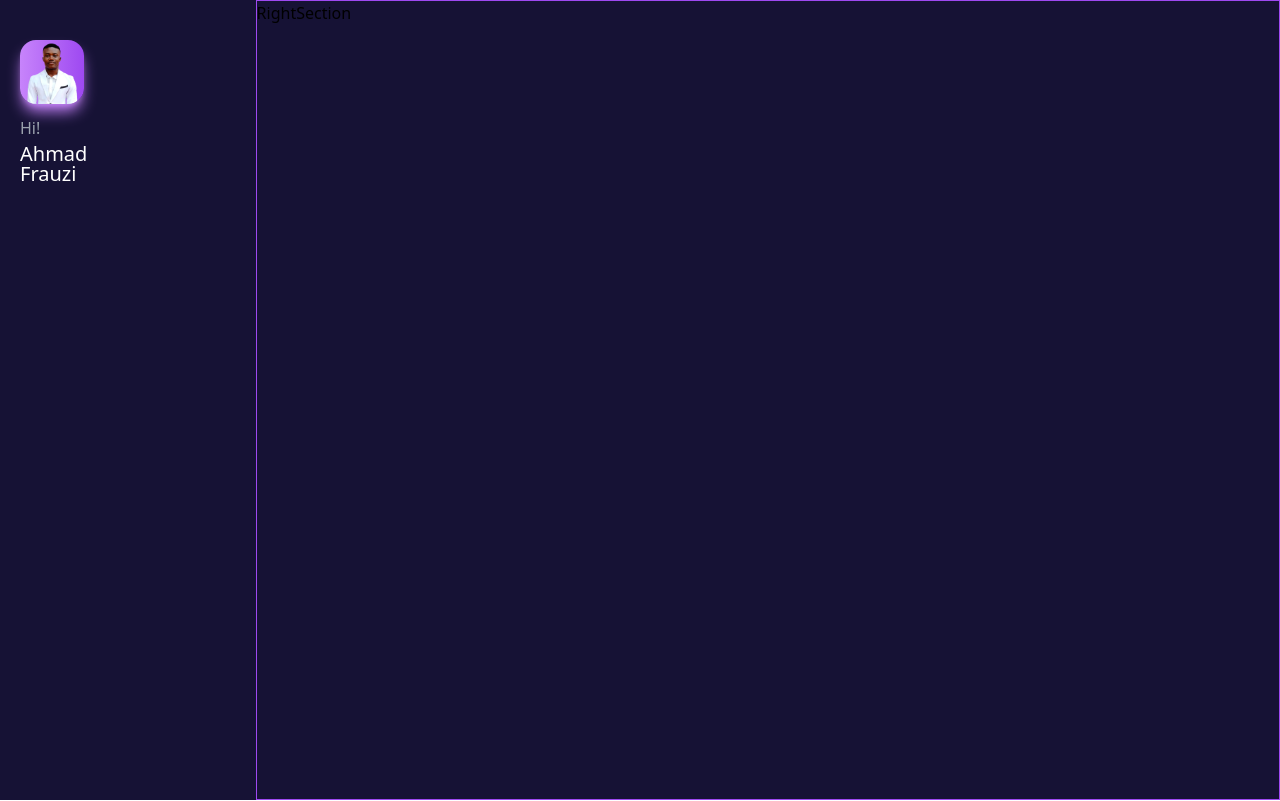
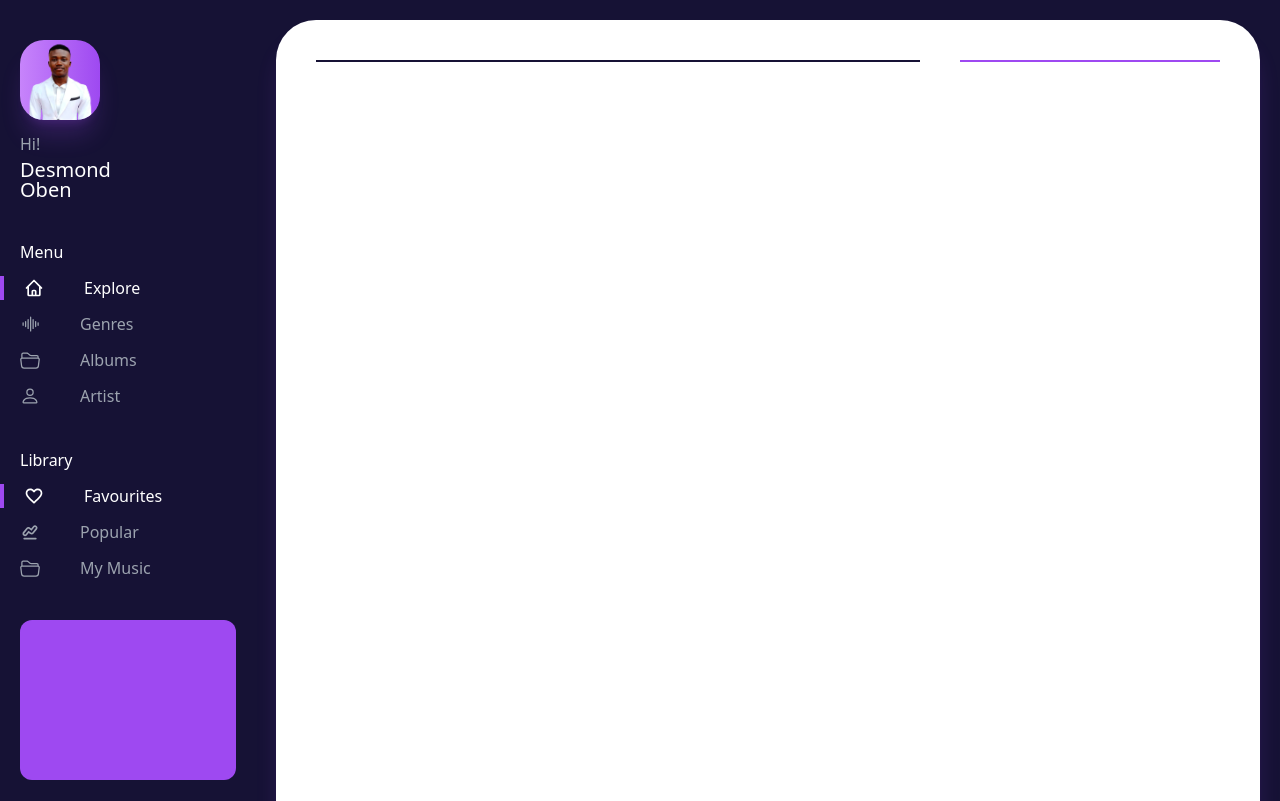
Before and after one commit to obendesmond/musicapp-dashboard, a React (Create React App) app: page / in a window 1280 px wide. Shown: the top 801 px of the page. Built offline with nearby package versions, Linux system fonts and the light colour scheme.

Commit message:
finish outlining out the left section starting the right section design

```diff
--- a/package.json
+++ b/package.json
@@ -11,6 +11,7 @@
     "framer-motion": "^6.2.8",
     "react": "^17.0.2",
     "react-dom": "^17.0.2",
+    "react-icons": "^4.3.1",
     "react-scripts": "5.0.0",
     "react-visibility-sensor": "^5.1.1",
     "web-vitals": "^2.1.4"
--- a/src/App.js
+++ b/src/App.js
@@ -3,11 +3,11 @@ import RightSection from "./sections/RightSection";
 
 function App() {
   return (
-    <div className="bg-myDark h-[100vh] w-[100vw] flex">
+    <div className="bg-myDark h-[auto] w-[100%] min-h-[100vh] flex">
       <div className="flex-[0.2]">
         <LeftSection />
       </div>
-      <div className="flex-[0.8] border border-myMain">
+      <div className="flex-[0.8]">
         <RightSection />
       </div>
     </div>
--- /dev/null
+++ b/src/components/MenuHeader.js
@@ -0,0 +1,20 @@
+import React from "react";
+
+const profile = require("../assets/desmond.png");
+
+export default function MenuHeader() {
+  return (
+    <div className="px-5">
+      <div className="h-20 w-20 rounded-3xl bg-gradient-to-l from-myMain to-myLightMain overflow-hidden shadow-xl shadow-myMain/20">
+        <img src={profile} alt="profile" />
+      </div>
+      <p className="text-gray-400 mt-3">
+        Hi!{" "}
+        <span className="block mt-1 leading-5 text-bold text-white text-xl">
+          Desmond <br />
+          Oben
+        </span>
+      </p>
+    </div>
+  );
+}
--- /dev/null
+++ b/src/components/MenuSection.js
@@ -0,0 +1,13 @@
+import React from "react";
+import SingleMenu from "./SingleMenu";
+
+export default function MenuSection({ title, menuItems }) {
+  return (
+    <div className="flex flex-col space-y-3">
+      <p className="text-white px-5">{title}</p>
+      {menuItems.map(({ Icon, title }, index) => (
+        <SingleMenu key={index} Icon={Icon} index={index} title={title} />
+      ))}
+    </div>
+  );
+}
--- /dev/null
+++ b/src/components/SingleMenu.js
@@ -0,0 +1,21 @@
+import React from "react";
+
+export default function SingleMenu({ Icon, title, index }) {
+  const handleMenuClick = () => {
+    console.log(`you clicked ${title}`);
+  };
+
+  console.log(index);
+
+  return (
+    <div
+      onClick={handleMenuClick}
+      className={`flex flex-row justify-start cursor-pointer px-5 items-center text-gray-400 ${
+        index === 0 ? "border-l-4 text-white border-myMain" : ""
+      }`}
+    >
+      {Icon && <Icon className="mr-10 text-xl" />}
+      {title}
+    </div>
+  );
+}
--- /dev/null
+++ b/src/data/menuData.js
@@ -0,0 +1,38 @@
+import { HiOutlineHome } from "react-icons/hi";
+import { BsSoundwave, BsFolder2Open, BsPerson } from "react-icons/bs";
+import { MdOutlineFavoriteBorder } from "react-icons/md";
+import { TiChartLineOutline } from "react-icons/ti";
+
+export const menuItems = [
+  {
+    Icon: HiOutlineHome,
+    title: "Explore",
+  },
+  {
+    Icon: BsSoundwave,
+    title: "Genres",
+  },
+  {
+    Icon: BsFolder2Open,
+    title: "Albums",
+  },
+  {
+    Icon: BsPerson,
+    title: "Artist",
+  },
+];
+
+export const libraryItems = [
+  {
+    Icon: MdOutlineFavoriteBorder,
+    title: "Favourites",
+  },
+  {
+    Icon: TiChartLineOutline,
+    title: "Popular",
+  },
+  {
+    Icon: BsFolder2Open,
+    title: "My Music",
+  },
+];
--- a/src/sections/LeftSection.js
+++ b/src/sections/LeftSection.js
@@ -1,20 +1,20 @@
 import React from "react";
-const profile = require("../assets/desmond.png");
+import MenuSection from "../components/MenuSection";
+import MenuHeader from "../components/MenuHeader";
+import { menuItems, libraryItems } from "../data/menuData";
 
 export default function LeftSection() {
   return (
-    <div className="flex flex-col space-y-10 py-10 px-5">
-      <div>
-        <div className="h-16 w-16 rounded-2xl bg-gradient-to-l from-myMain to-myLightMain overflow-hidden shadow-lg shadow-myLightMain">
-          <img src={profile} alt="profile" />
-        </div>
-        <p className="text-gray-400 mt-3">
-          Hi!{" "}
-          <span className="block mt-1 leading-5 text-bold text-white text-xl">
-            Ahmad <br />
-            Frauzi
-          </span>
-        </p>
+    <div className="flex flex-col space-y-10 py-10">
+      {/* menu header */}
+      <MenuHeader />
+
+      {/*  */}
+      <MenuSection title="Menu" menuItems={menuItems} />
+      <MenuSection title="Library" menuItems={libraryItems} />
+
+      <div className=" w-[100%] px-5 mb-5">
+        <div className="bg-myMain rounded-xl w-full h-40"></div>
       </div>
     </div>
   );
--- a/src/sections/RightSection.js
+++ b/src/sections/RightSection.js
@@ -1,5 +1,12 @@
 import React from "react";
 
 export default function RightSection() {
-  return <div>RightSection</div>;
+  return (
+    <div className="py-5 px-5">
+      <div className="bg-white flex flex-row space-x-10 items-start justify-between rounded-[40px] px-10 py-10 w-full min-h-[117vh] shadow-xl shadow-myMain/20">
+        <div className="flex-[0.7] border border-myDark"></div>
+        <div className="flex-[0.3] border border-myMain"></div>
+      </div>
+    </div>
+  );
 }
```
Also changed, not shown: xd.png (added), 1 other file (tests, documents, lock files or other folders).
